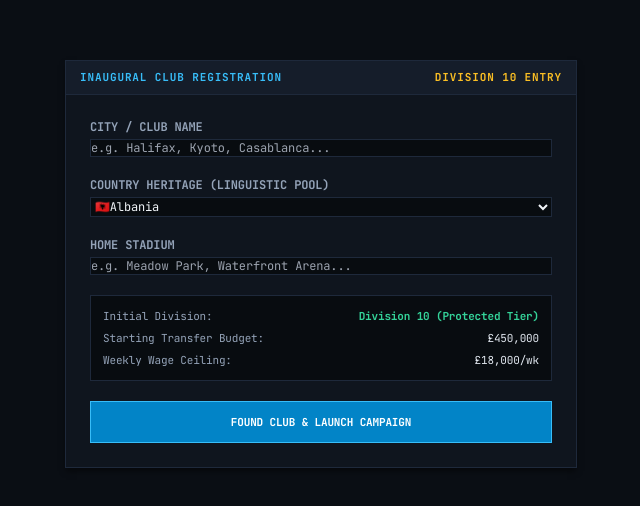
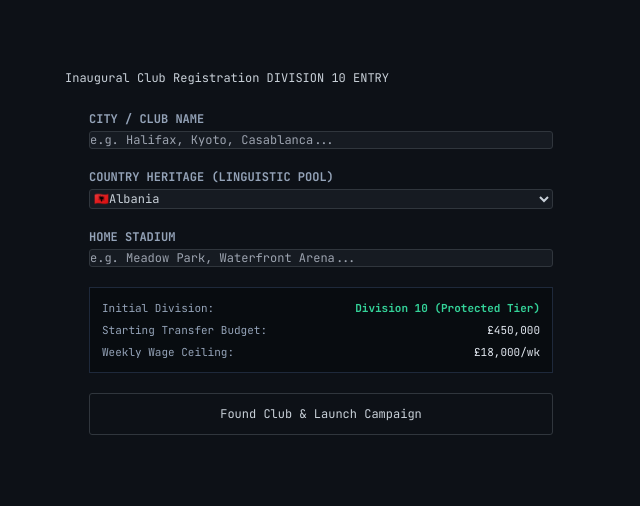
Before and after one commit to seanrubio/pyramid, a plain HTML site: page index.html in a window 1280 px wide. Shown: the part 136-642 px from the top of the page, without its empty margins (319-959 px from the left). Drawn offline with nearby package versions, Linux system fonts and the light colour scheme.

Commit message:
Update style.css

```diff
--- a/style.css
+++ b/style.css
@@ -1,136 +1,115 @@
-@import url('https://fonts.googleapis.com/css2?family=JetBrains+Mono:wght@400;500;600;700&family=Inter:wght@400;500;600;700&display=swap');
+@import url('https://fonts.googleapis.com/css2?family=JetBrains+Mono:wght@400;500;700&display=swap');
 
 :root {
-  --bg-core: #0a0e14;
-  --panel-bg: #0f151e;
-  --panel-header: #151d2a;
-  --border-line: #1e293b;
-  --border-focus: #38bdf8;
-
-  --c-amber: #fbbf24;
-  --c-cyan: #38bdf8;
-  --c-green: #34d399;
-  --c-rose: #f43f5e;
-  --c-text: #f1f5f9;
-  --c-muted: #94a3b8;
-  --c-dim: #475569;
+  --bg: #0d1117;
+  --surface: #161b22;
+  --border: #30363d;
+  --text: #c9d1d9;
+  --text-muted: #8b949e;
+  --accent: #58a6ff;
+  --green: #3fb950;
+  --amber: #d29922;
+  --red: #f85149;
 }
 
 * { box-sizing: border-box; }
 
 body {
-  background-color: var(--bg-core);
-  color: var(--c-text);
+  background-color: var(--bg);
+  color: var(--text);
   font-family: 'JetBrains Mono', monospace;
   margin: 0;
   padding: 0;
-  letter-spacing: -0.01em;
+  font-size: 12px;
 }
 
-/* Crisp Clean Panel Card */
-.retro-box {
-  background-color: var(--panel-bg);
-  border: 1px solid var(--border-line);
-  box-shadow: 0 4px 6px -1px rgba(0, 0, 0, 0.5);
+/* Crisp Basic Table */
+table {
+  width: 100%;
+  border-collapse: collapse;
+  text-align: left;
 }
 
-.retro-box-header {
-  background-color: var(--panel-header);
-  border-bottom: 1px solid var(--border-line);
-  padding: 8px 14px;
-  font-size: 11px;
-  font-weight: 700;
-  text-transform: uppercase;
-  letter-spacing: 0.08em;
-  color: var(--c-cyan);
-  display: flex;
-  justify-content: space-between;
-  align-items: center;
+th, td {
+  padding: 6px 10px;
+  border-bottom: 1px solid var(--border);
 }
 
-/* Interactive Navigation Tabs */
-.nav-pill {
-  padding: 8px 18px;
-  font-size: 11px;
+th {
+  background-color: #090d13;
+  color: var(--text-muted);
   font-weight: 600;
   text-transform: uppercase;
-  color: var(--c-muted);
-  border-bottom: 2px solid transparent;
-  cursor: pointer;
-  background: transparent;
-  border-top: none; border-left: none; border-right: none;
-  transition: all 0.15s ease;
+  font-size: 11px;
 }
 
-.nav-pill:hover {
-  color: var(--c-text);
+tr:hover {
   background-color: rgba(255, 255, 255, 0.02);
 }
 
-.nav-pill.active {
-  color: var(--c-amber);
-  border-bottom-color: var(--c-amber);
-  background-color: rgba(251, 191, 36, 0.05);
-}
-
-/* Solid Action Buttons */
-.action-btn {
-  font-family: 'JetBrains Mono', monospace;
+/* Standard Inputs & Controls */
+select, input, button {
+  font-family: inherit;
   font-size: 11px;
-  font-weight: 700;
-  text-transform: uppercase;
-  padding: 6px 14px;
-  background: #1e293b;
-  color: var(--c-text);
-  border: 1px solid #334155;
-  cursor: pointer;
-  transition: all 0.15s ease;
-}
-
-.action-btn:hover {
-  background: #334155;
-  color: #fff;
-  border-color: var(--c-cyan);
-}
-
-.action-btn-primary {
-  background: #0284c7;
-  color: #fff;
-  border-color: #38bdf8;
-}
-
-.action-btn-primary:hover {
-  background: #0369a1;
-}
-
-/* Mini Bar Graph Meters (1-10 attribute visualizer) */
-.bar-meter-bg {
-  width: 50px;
-  height: 6px;
-  background-color: #1e293b;
-  display: inline-block;
-  vertical-align: middle;
-  border-radius: 1px;
-  overflow: hidden;
-  margin-right: 6px;
-}
-
-.bar-meter-fill {
-  height: 100%;
-  background-color: var(--c-cyan);
-}
-
-/* Dropdown & Input Overhauls */
-select, input {
-  background-color: #080c10;
-  border: 1px solid var(--border-line);
-  color: var(--c-text);
-  font-family: 'JetBrains Mono', monospace;
-  font-size: 11px;
-  padding: 5px 8px;
+  background-color: var(--surface);
+  border: 1px solid var(--border);
+  color: var(--text);
+  padding: 4px 8px;
+  border-radius: 3px;
   outline: none;
 }
 
 select:focus, input:focus {
-  border-color: var(--border-focus);
+  border-color: var(--accent);
 }
+
+button {
+  cursor: pointer;
+  font-weight: 600;
+}
+
+button:hover {
+  background-color: #21262d;
+  border-color: #8b949e;
+}
+
+button.primary {
+  background-color: #238636;
+  border-color: #2ea043;
+  color: #fff;
+}
+
+button.primary:hover {
+  background-color: #2ea043;
+}
+
+button.danger {
+  background-color: #21262d;
+  border-color: var(--border);
+  color: var(--red);
+}
+
+button.danger:hover {
+  background-color: #b62324;
+  color: #fff;
+}
+
+.panel {
+  background-color: var(--surface);
+  border: 1px solid var(--border);
+  border-radius: 4px;
+}
+
+.nav-btn {
+  background: transparent;
+  border: none;
+  border-bottom: 2px solid transparent;
+  color: var(--text-muted);
+  padding: 8px 16px;
+  border-radius: 0;
+}
+
+.nav-btn.active {
+  color: var(--accent);
+  border-bottom-color: var(--accent);
+}
```
